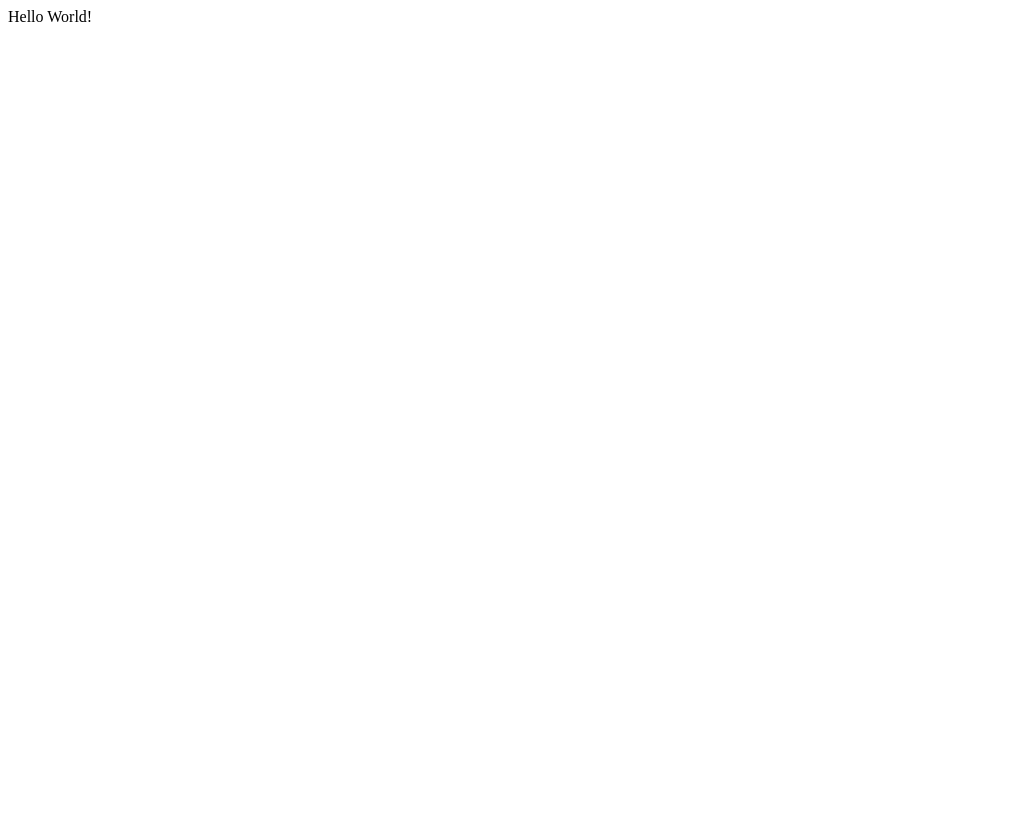
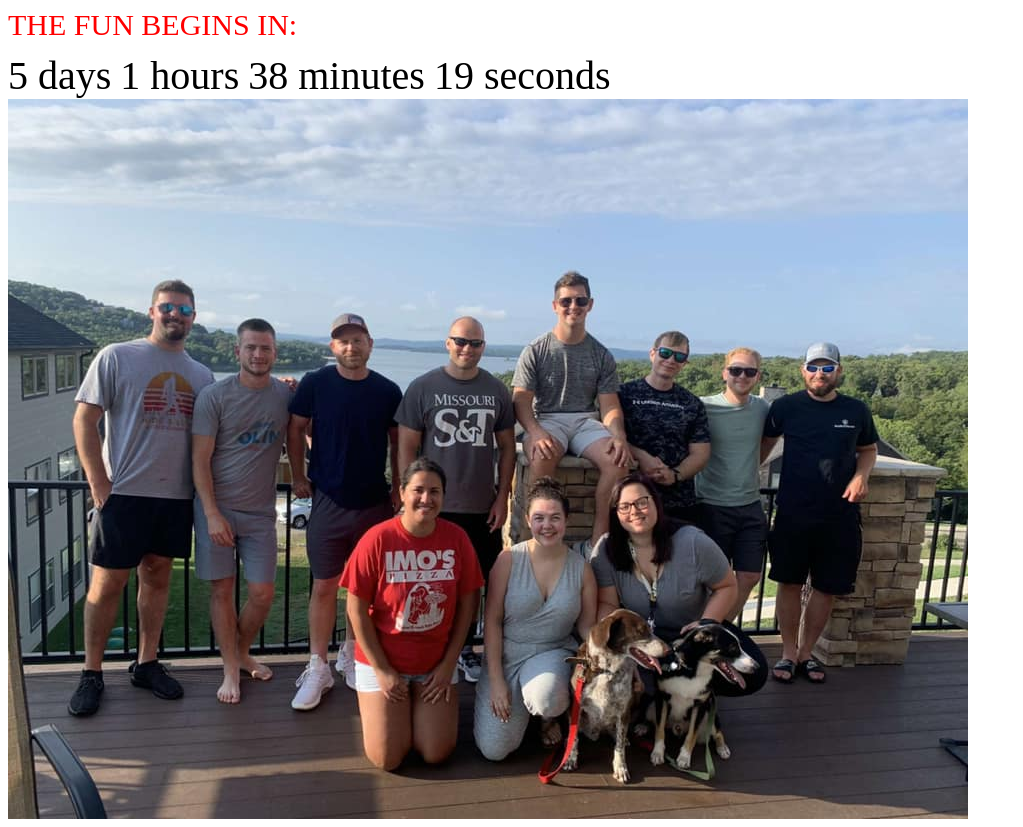
Before and after one commit to DieselPrius/DieselPrius.github.io, a plain HTML site: page index.html in a window 1280 px wide. Shown: the whole page, without its empty margins (0-1023 px from the left). Before the commit the page ends 800 px from the top, so only its background shows below. Drawn offline with nearby package versions, Linux system fonts and the light colour scheme.

Commit message:
Add files via upload

```diff
--- a/index.html
+++ b/index.html
@@ -1,8 +1,84 @@
 <html>
     <head>
+        <script src="https://ajax.googleapis.com/ajax/libs/jquery/3.6.4/jquery.min.js"></script>
+        <script>
+            $(document).ready(function(){
+                var i = 0
+                var now = new Date();
+                // var lake_trip_start = new Date(2023, 5, 21, 14, 0, 0, 0);
+                var central_hours_to_utc_hours = 16 + 5; //add 5 hours to cental time to get UTC start time
+                var lake_trip_start = new Date(Date.UTC(2023, 5, 21, central_hours_to_utc_hours, 0, 0));
 
+                miliseconds_per_day = (24 * 60 * 60 * 1000);
+                miliseconds_per_hour = miliseconds_per_day / 24;
+                miliseconds_per_minute = miliseconds_per_hour / 60;
+                miliseconds_per_sec = 1000;
+                //setInteval called every second.
+                setInterval(function(){
+                    now = new Date(); //update current time
+                    mili_diff = lake_trip_start.getTime() - now.getTime(); // difference in milliseconds between the two dates
+                    $("#lake_start_date").text("Lake Trip Start: " + lake_trip_start);
+                    $("#current_date").text("Current Time: " + now);
+                    i += 1;
+                    if(mili_diff > 0){
+                        miliseconds_per_day = (24 * 60 * 60 * 1000);
+                        days = Math.trunc(mili_diff / miliseconds_per_day);
+                        console.log("days = " + days);
+
+                        miliseconds_per_hour = miliseconds_per_day / 24;
+                        hours = Math.trunc((mili_diff % miliseconds_per_day) / miliseconds_per_hour);
+                        console.log("hours = " + hours);
+
+                        miliseconds_per_minute = miliseconds_per_hour / 60;
+                        minutes = Math.trunc((mili_diff % miliseconds_per_hour) / miliseconds_per_minute );
+                        console.log("minute = " + minutes);
+
+                        miliseconds_per_sec = 1000;
+                        seconds = Math.trunc((mili_diff % miliseconds_per_minute) / miliseconds_per_sec);
+                        console.log("seconds = " + seconds);
+
+                        $("#days").text(days + " days")
+                        $("#hours").text(hours + " hours")
+                        $("#minutes").text(minutes + " minutes")
+                        $("#seconds").text(seconds + " seconds")
+                    }
+                    else{
+                        $("#message").text("Event has already started!");
+                    }
+
+                }, 1000);
+            });
+        </script>
+        <style>
+            #message{
+                color: red;
+                font-size: 30;
+                margin-bottom: 10px;
+            }
+            .time_unit{
+                display: inline-block;
+                margin-right: 5px;
+                font-size: 40px;
+            }
+            img{
+                max-width: 100%;
+            }
+        </style>
     </head>
     <body>
-        <p>Hello World!</p>
+        <div id="message">THE FUN BEGINS IN: </div>
+        <div>
+            <div class="time_unit" id="days"></div>
+            <div class="time_unit" id="hours"></div>
+            <div class="time_unit" id="minutes"></div>
+            <div class="time_unit" id="seconds"></div>
+        </div>
+
+        <div id="photos">
+            <img src="friends.jpg"/>
+        </div>
+
+        <!-- <div id="lake_start_date"></div>
+        <div id="current_date"></div> -->
     </body>
 </html>
```
Also changed, not shown: friends.jpg (added).
